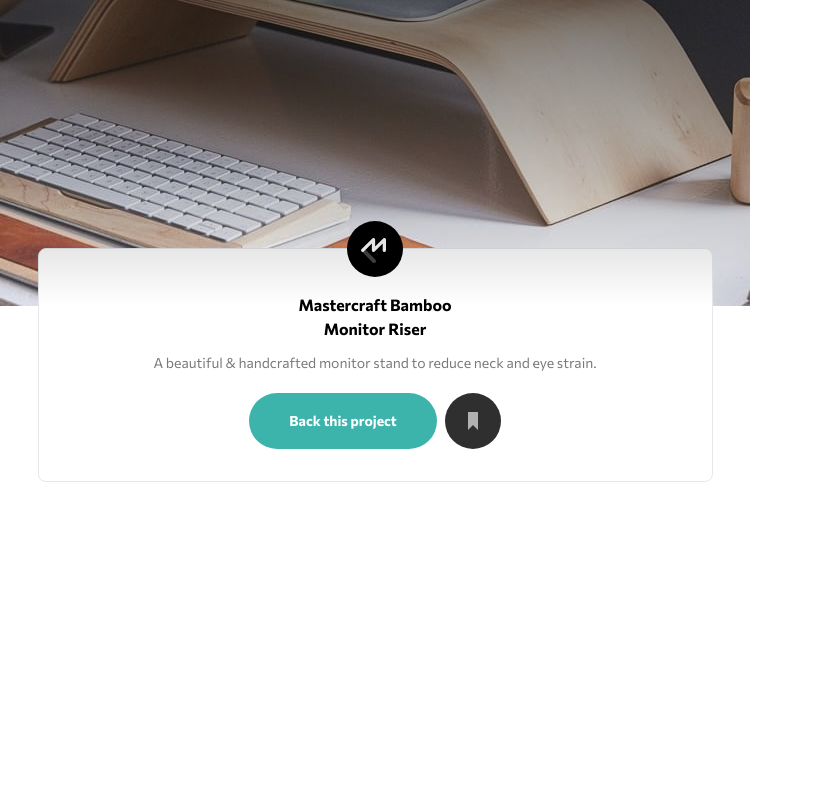
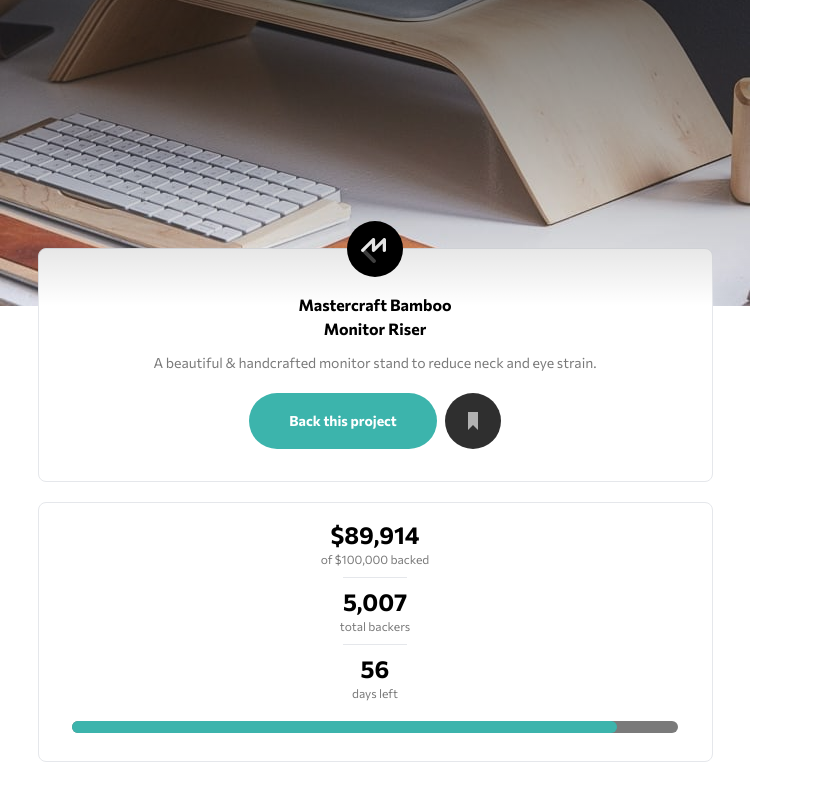
Before and after one commit to Julius-Sol/crowdfunding-product-page-main-react, a React (Vite) app: page / in a window 1280 px wide. Shown: the part 294-1094 px from the top of the page, without its empty margins (0-813 px from the left). Before the commit the page ends 840 px from the top, so only its background shows below. Built offline with nearby package versions, Linux system fonts and the light colour scheme.

Commit message:
Add Info section with progress bar

```diff
--- a/src/components/ProjectPage.jsx
+++ b/src/components/ProjectPage.jsx
@@ -2,9 +2,11 @@
 import masterLogo from '../assets/logo-mastercraft.svg'
 import bookmark from '../assets/icon-bookmark.svg'
 export default function ProjectPage() {
+const percentFinished = 89914 / 100000 * 100 + '%';
+
   return (
     <main className = " relative -top-16 mx-auto my-0 w-[90%] -z-[5]">
-      <div className='flex flex-col bg-white items-center border-[.5px] rounded-lg text-center'>
+      <div className='flex flex-col bg-white items-center border-[.5px] rounded-lg text-center mb-5'>
         <img src={masterLogo} alt="mastercraft logo" className='relative -top-7 max-w-[56px]' />
         <p className='relative text-base font-bold -top-3'>Mastercraft Bamboo <br /> Monitor Riser</p>
         <p className='text-sm text-Dark-gray px-4'>A beautiful & handcrafted monitor stand to reduce neck and eye strain.</p>
@@ -13,6 +15,19 @@
           <img src={bookmark} alt="bookmark" className='max-w-[56px]' />
         </div>
       </div>
+      <div className='flex flex-col bg-white items-center border-[.5px] rounded-lg text-center py-4'>
+          <p className='font-bold text-2xl'>$89,914</p>
+          <p className='text-xs text-Dark-gray'>of $100,000 backed</p>
+          <hr className='w-16 border-1 mt-2.5 ' />
+          <p className='font-bold text-2xl mt-2'>5,007</p>
+          <p className='text-xs text-Dark-gray'>total backers</p>
+          <hr className='w-16 border-1 mt-2.5 '/>
+          <p className='font-bold text-2xl mt-2'>56</p>
+          <p className='text-xs text-Dark-gray'>days left</p>
+          <div className='w-[90%] bg-Dark-gray h-3 rounded-full mt-5 mb-3'>
+            <div className='bg-Moderate-cyan h-3 leading-normal rounded-full px-[.2rem]' style={{width : percentFinished }} ></div>
+          </div>
+        </div>
     </main>
   )
 }
```
